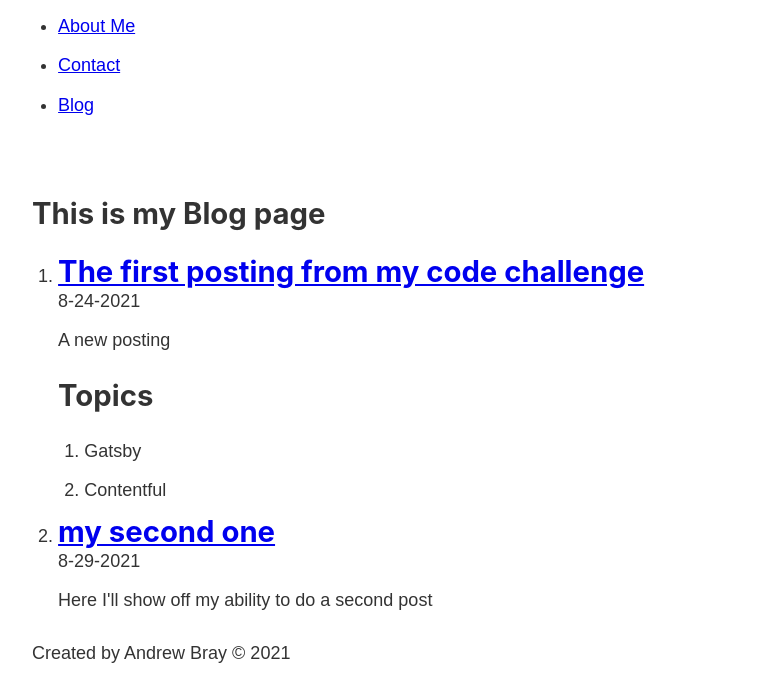
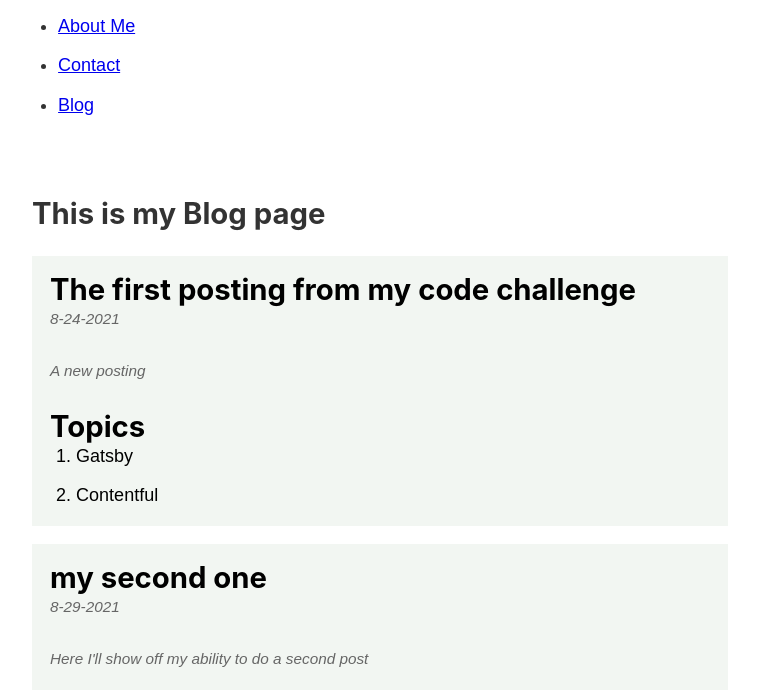
Before and after one commit to Andrew-Bray/gatsby-contentful-tutorial, a Gatsby site: page /blog in a window 1280 px wide. Shown: the part 110-800 px from the top of the page, without its empty margins (260-1019 px from the left). Built offline with nearby package versions, Linux system fonts and the light colour scheme; Gatsby itself is replaced by a stand-in of ours.

Commit message:
adjust styling for blog page

```diff
--- a/gatsby-config.js
+++ b/gatsby-config.js
@@ -20,6 +20,21 @@
         path: `${__dirname}/src`
       }
   },
-  'gatsby-transformer-remark'
-]
+  'gatsby-plugin-sharp',
+  {
+    resolve: 'gatsby-transformer-remark',
+    options: {
+      plugins: [
+        'gatsby-remark-relative-images',
+        {
+          resolve: 'gatsby-remark-images',
+          options: {
+            maxWidth: 750,
+            linkImagesToOriginal: false
+          }
+        }
+      ]
+    }
+  }
+  ]
 }
--- a/package.json
+++ b/package.json
@@ -17,6 +17,9 @@
   "dependencies": {
     "gatsby": "^3.12.1",
     "gatsby-plugin-sass": "^4.13.0",
+    "gatsby-plugin-sharp": "^3.13.0",
+    "gatsby-remark-images": "^5.10.0",
+    "gatsby-remark-relative-images": "^2.0.2",
     "gatsby-source-filesystem": "^3.13.0",
     "gatsby-transformer-remark": "^4.10.0",
     "node-sass": "^6.0.1",
--- a/src/components/footer.js
+++ b/src/components/footer.js
@@ -1,5 +1,7 @@
 import { graphql, useStaticQuery } from 'gatsby'
 import React from 'react'
+
+import * as footerStyles from './footer.module.scss'
 
 const Footer = () => {
   const data = useStaticQuery(graphql`
@@ -14,7 +16,7 @@
 
 console.log(data);
   return (
-    <footer>
+    <footer className={footerStyles.footer}>
       <p>Created by {data.site.siteMetadata.author} © 2021</p>
     </footer>
   )
--- /dev/null
+++ b/src/components/footer.module.scss
@@ -0,0 +1,3 @@
+.footer {
+  margin-top: 3rem;
+}
--- a/src/pages/blog.js
+++ b/src/pages/blog.js
@@ -1,6 +1,8 @@
 import { graphql, Link, useStaticQuery } from 'gatsby'
 import React from 'react'
 import Layout from '../components/layout'
+
+import * as blogStyles from './blog.module.scss'
 
 
 
@@ -28,12 +30,13 @@
 
   const postings = data.allMarkdownRemark.edges.map((edge) => {
       return (
-        <li>
+        <li className={blogStyles.post}>
           <Link to={`/blog/${edge.node.fields.slug}`}>
             <h2>{edge.node.frontmatter.title}</h2>
+
+            <p>{edge.node.frontmatter.date}</p>
+            <div dangerouslySetInnerHTML={{__html: edge.node.html}} />
           </Link>
-          <p>{edge.node.frontmatter.date}</p>
-          <div dangerouslySetInnerHTML={{__html: edge.node.html}} />
         </li>
       )
     })
@@ -44,7 +47,7 @@
       <h2>
         This is my Blog page
       </h2>
-      <ol>
+      <ol className={blogStyles.posts}>
         {postings}
       </ol>
     </Layout>
--- /dev/null
+++ b/src/pages/blog.module.scss
@@ -0,0 +1,29 @@
+.posts {
+  list-style-type: none;
+  margin: 0;
+}
+
+.post {
+  margin: 1rem 0;
+
+  a {
+    background: #f2f6f2;
+    color: #000;
+    display: block;
+    padding: 1rem;
+    text-decoration: none;
+  }
+
+  a:hover {
+    background: #eaeaea;
+  }
+
+  h2 {
+    margin-bottom: 0;
+  }
+  p {
+    color: #666;
+    font-size: 0.85rem;
+    font-style: italic;
+  }
+}
--- a/src/posts/mysecondone.md
+++ b/src/posts/mysecondone.md
@@ -4,3 +4,7 @@
 ---
 
 Here I'll show off my ability to do a second post
+
+### Look at Lola!
+
+![Lola on my Shoulder](./Lola_On_Shoulder.jpg)
```
Also changed, not shown: src/posts/Lola_On_Shoulder.jpg (added), 1 other file.
